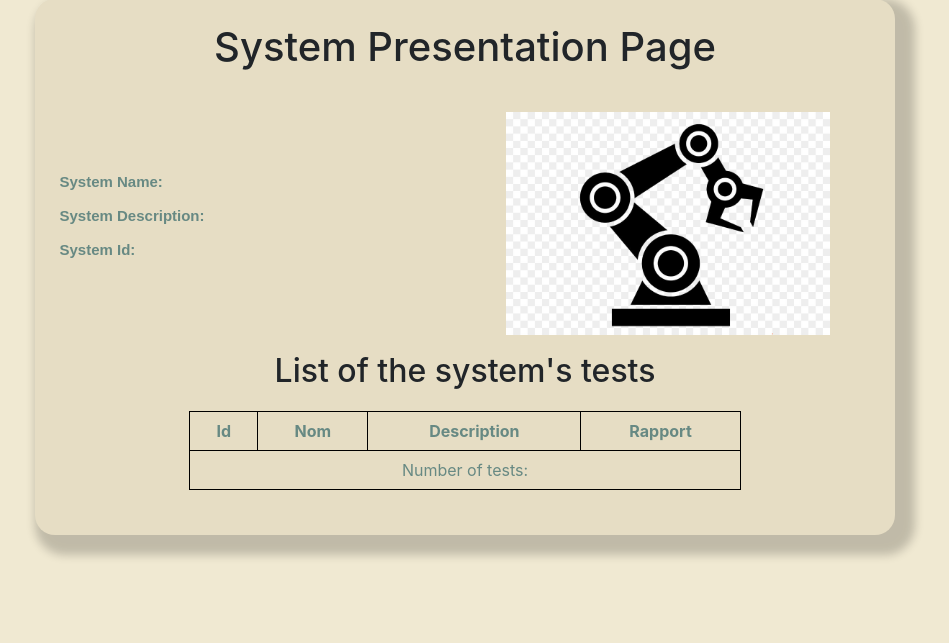
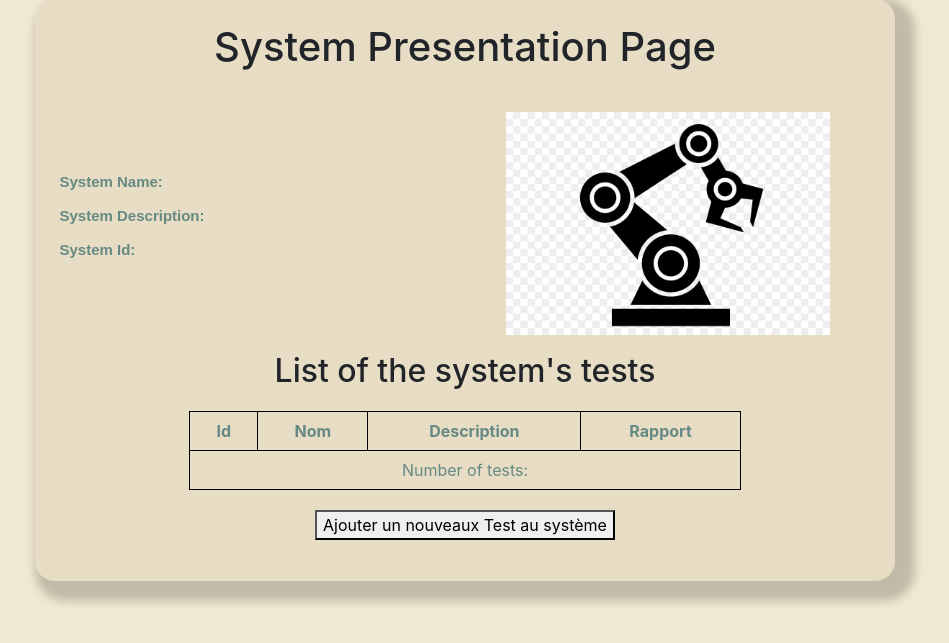
Before and after one commit to thib-info/Java-dev, a Spring app: page /systemUnitPresentation in a window 1280 px wide. Shown: the part 39-682 px from the top of the page, without its empty margins (175-1124 px from the left). Run offline with Thymeleaf, Linux system fonts and the light colour scheme; the template is opened without the code that fills it, so the values that code supplies are empty.

Commit message:
#26 Start the implementation of tests creation

```diff
--- /dev/null
+++ b/pom_parent/mantest-app/src/main/java/fr/uha/ensisa/gl/minimale/mantest_app/controller/AddTestController.java
@@ -0,0 +1,5 @@
+package fr.uha.ensisa.gl.minimale.mantest_app.controller;
+
+public class AddTestController {
+
+}
--- a/pom_parent/mantest-app/src/main/webapp/WEB-INF/fragments/template.html
+++ b/pom_parent/mantest-app/src/main/webapp/WEB-INF/fragments/template.html
@@ -9,6 +9,7 @@
 	<body>
         <div th:fragment="footer">
             <script type="text/javascript" th:src="@{/resources/bootstrap.min.js}" ></script>
+            <script type="text/javascript" th:src="@{/resources/ajax.js}"></script>
             <script type="text/javascript" th:src="@{/resources/project.js}"></script>
         </div>
 	</body>
--- a/pom_parent/mantest-app/src/main/webapp/WEB-INF/views/systemUnitPresentation.html
+++ b/pom_parent/mantest-app/src/main/webapp/WEB-INF/views/systemUnitPresentation.html
@@ -44,6 +44,15 @@
 					</tr>
 				</tfoot>
 				</table>
+				<button id="addNewTest"> Ajouter un nouveaux Test au système </button>
+			</div>
+			<div id="container-new-test" style="display: none;">
+				<label>Nom du test: </label><input type="text" class="input-new-test" name="test-name" placeholder="Entrez votre nom">
+				<label>Description du test: </label><input type="text" name="test-description" placeholder="Entrez votre description">
+				<div class="container-button-add">
+					<button id="confirm-new-test">Confirmer</button>
+					<button id="cancel-new-test">Annuler</button>
+				</div>
 			</div>
 		</div>
 		<div th:replace="../fragments/template :: footer"></div>
--- /dev/null
+++ b/pom_parent/mantest-app/src/main/webapp/resources/ajax.js
@@ -0,0 +1,27 @@
+function ajaxSend(valueToSend, target, goal){
+    var httpRequest = new XMLHttpRequest();
+    httpRequest.open('POST', target, true);
+    httpRequest.setRequestHeader("Content-Type", "application/x-www-form-urlencoded");
+    httpRequest.onreadystatechange = function(){
+        if (this.readyState === XMLHttpRequest.DONE && this.status === 200) {
+            var response = httpRequest.responseText;
+            reactAjax(goal, response);
+        }
+    };
+
+    httpRequest.send(valueToSend);
+}
+
+function reactAjax(index, response){
+    switch(index){
+        case 0: // Add new test
+            reloadPage();
+            break;
+        default:
+            break;
+    }
+}
+
+function reloadPage(){
+    window.location = document.location.href;
+}
--- a/pom_parent/mantest-app/src/main/webapp/resources/project.js
+++ b/pom_parent/mantest-app/src/main/webapp/resources/project.js
@@ -3,6 +3,50 @@
 	listenerRapport();
 }
 
+function listenerNewTest(){
+  var buttonNewTest = document.getElementById('addNewTest');
+  buttonNewTest.addEventListener('click', function(event){
+    printNewTestFrom();
+  });
+}
+
+function printNewTestFrom(){
+  var addTestBut = document.getElementById('addNewTest').style = "display: none";
+  var form = document.getElementById('container-new-test').style = "";
+  var confirmBut = document.getElementById('confirm-new-test');
+  var cancelBut = document.getElementById('cancel-new-test');
+
+  confirmBut.addEventListener('click', function(){
+    addNewTest();
+  });
+
+  cancelBut.addEventListener('click', function(){
+    cleanFormNewTest();
+  });
+
+}
+
+function addNewTest(){
+  var idS = document.getElementById('id-systeme').innerText.split(': ')[1];
+  var titleTest = document.getElementsByClassName('input-new-test')[0].value;
+  var descriptionTest = document.getElementsByClassName('input-new-test')[1].value;
+
+  if(titleTest != '' && descriptionTest != ''){
+    var valueToSend = "idSystem=" + idS + "&titleTest=" + titleTest + "&descriptionTest=" + descriptionTest;
+    var path = "./addTest";
+    ajaxSend(valueToSend, path, 0);
+  }
+
+}
+
+function cleanFormNewTest(){
+  var inputNewTest = document.getElementsByClassName('input-new-test');
+  for(var i=0; i<inputNewTest.length; i++)
+    inputNewTest[i].value = "";
+
+  var form = document.getElementById('container-new-test').style = "display: none";
+  var addTestBut = document.getElementById('addNewTest').style = "";
+}
 
 function listenerRapport(){
 	var tests = document.getElementsByClassName("generate-rapport");
```
